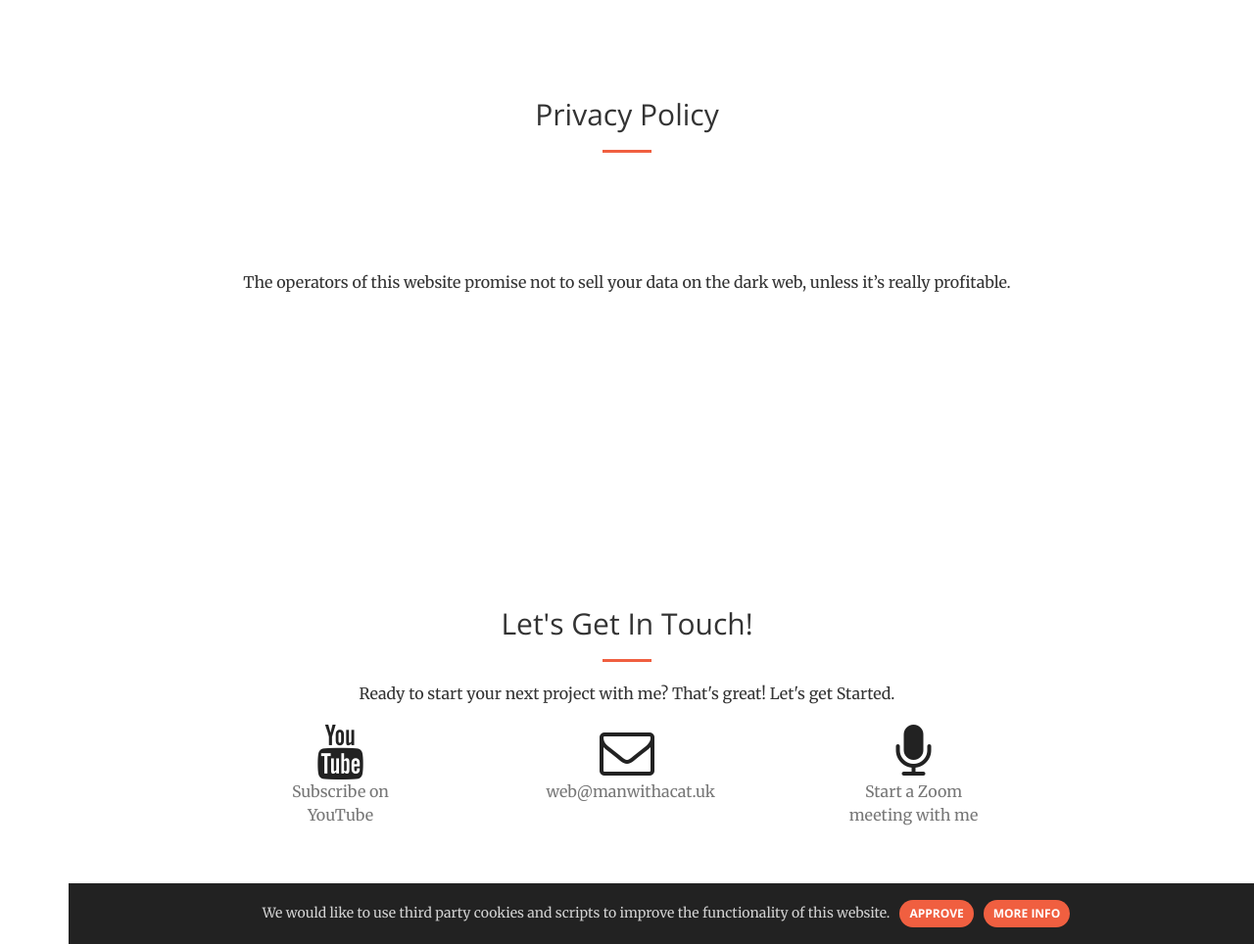
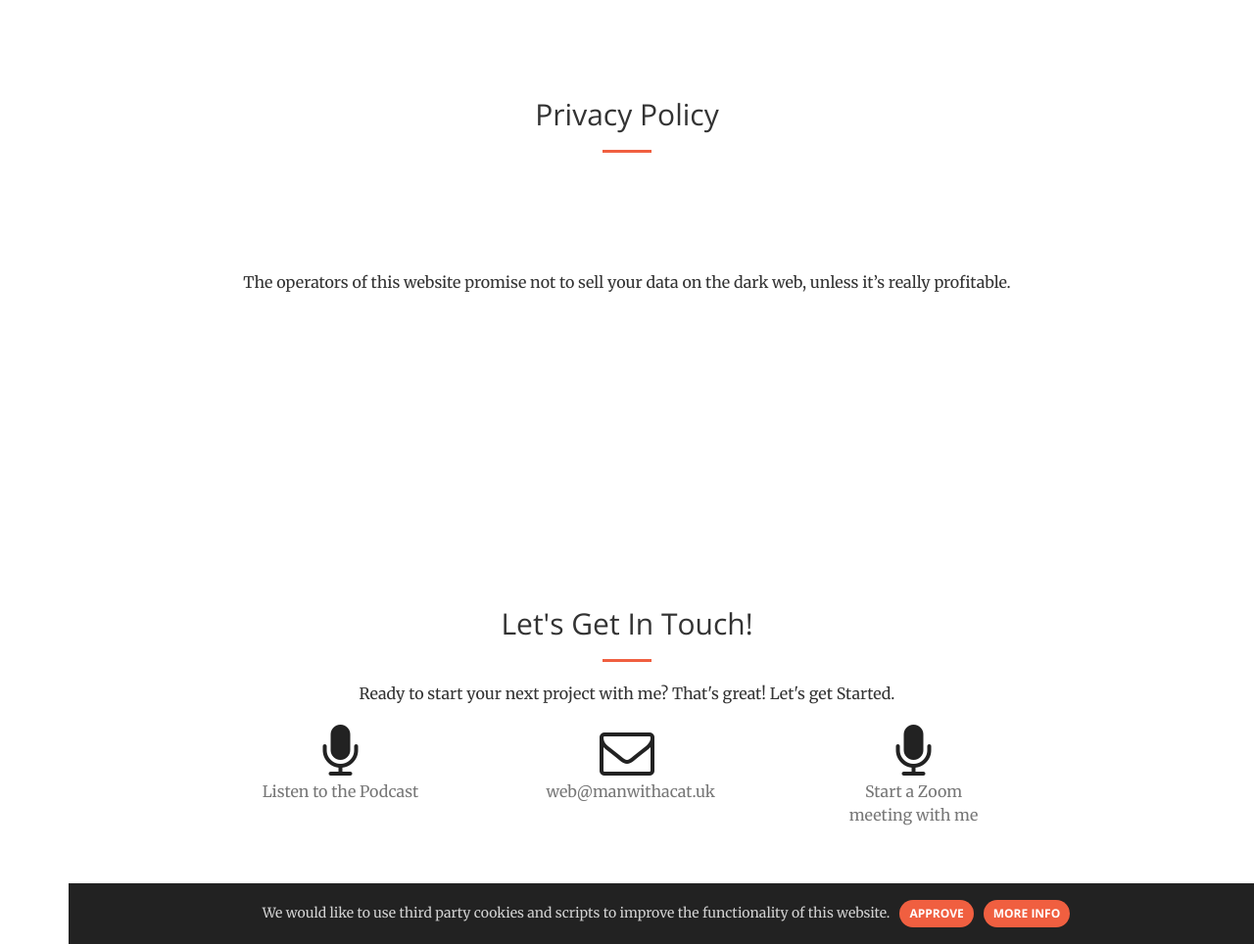
Before and after one commit to manwithacat/www, a Jekyll site: the page built from privacy.md, in a window 1280 px wide and 964 px high. Shown: the whole window at 98% size. Built offline with Jekyll 4.4.1, drawn with Linux system fonts in a browser that asks for light colours.

Commit message:
amend youtube link

```diff
--- a/_includes/contact.html
+++ b/_includes/contact.html
@@ -7,9 +7,9 @@
                 <p>Ready to start your next project with me? That's great! Let's get Started.</p>
             </div>
         <div class="col-lg-2 col-lg-offset-2 text-center">
-            <a href="http://www.youtube.com/manwithacat" target="_blank">
-                <i class="fa fa-youtube fa-3x wow bounceIn" data-wow-delay=".1s"></i>
-                <p class="text-muted">Subscribe on YouTube</p>
+            <a href="https://podcast.manwithacat.uk" target="_blank">
+                <i class="fa fa-microphone fa-3x wow bounceIn" data-wow-delay=".1s"></i>
+                <p class="text-muted">Listen to the Podcast</p>
             </a>
         </div>
         <div class="col-lg-2 col-lg-offset-1 text-center">
```
